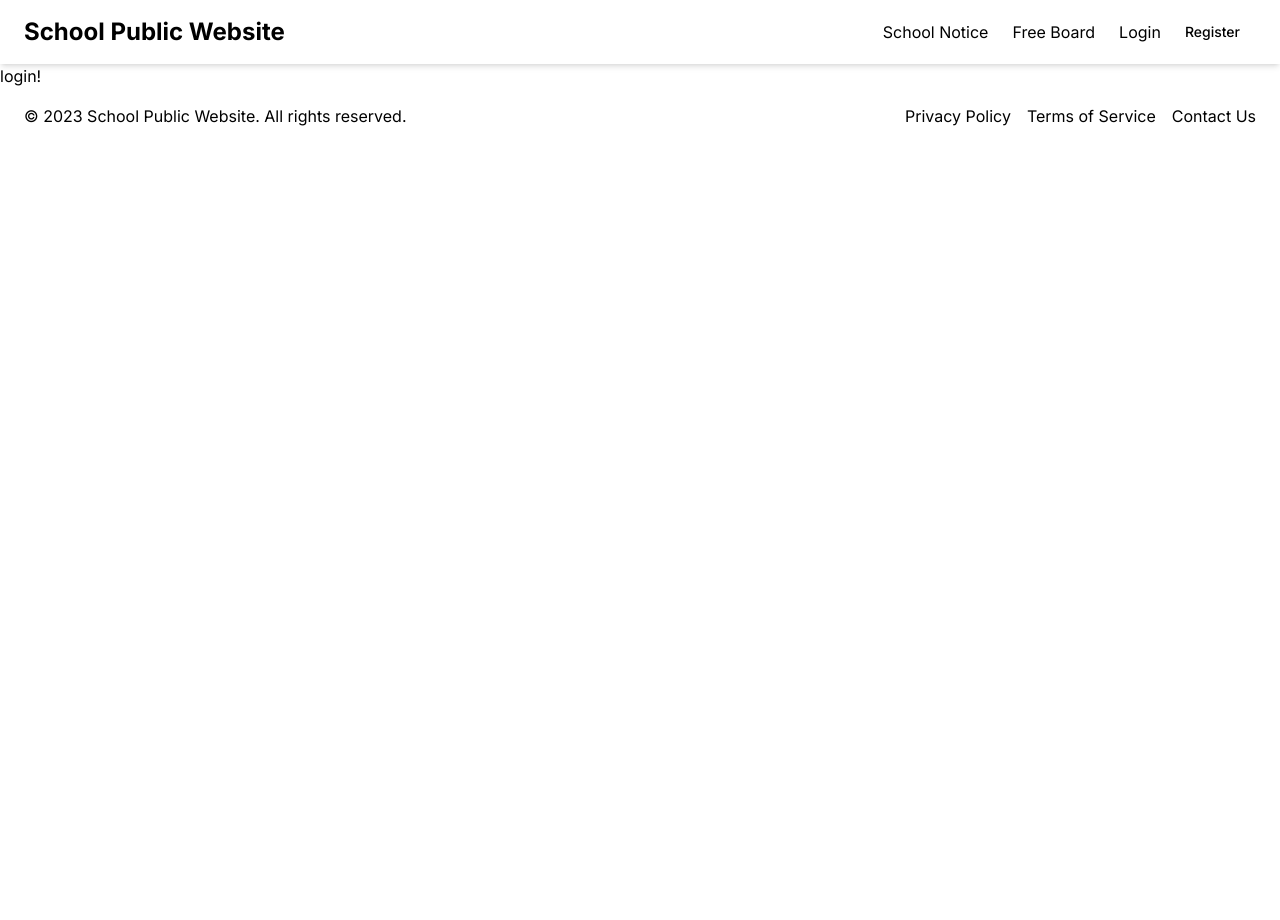
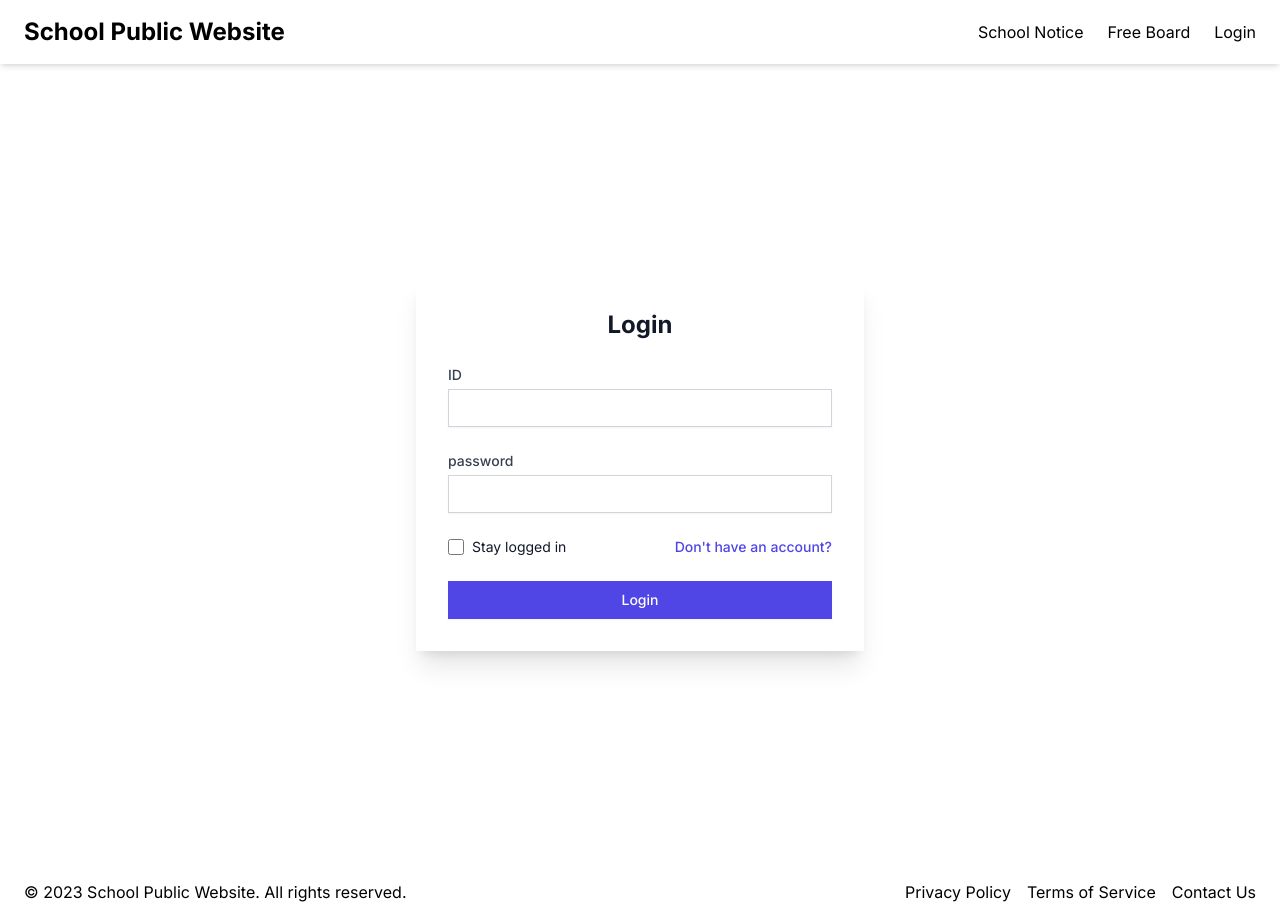
Before and after one commit to CChuYong/WFK-ICT-Nepal-Project, a Next.js app in the folder frontend/: page /login in a window 1280 px wide. Before the commit the page ends 800 px from the top, so only its background shows below. Built offline with nearby package versions, Linux system fonts and the light colour scheme.

Commit message:
로그인화면

```diff
--- a/frontend/app/login/page.js
+++ b/frontend/app/login/page.js
@@ -1,5 +1,63 @@
-export default function Login(){
-    return(
-        <>login!</>
-    )
+export default function Login() {
+    return (
+        <div className="flex items-center justify-center min-h-screen">
+            <div className="w-full max-w-md p-8 space-y-6 bg-white rounded-lg shadow-xl">
+                <h2 className="text-2xl font-bold text-center text-gray-900">Login</h2>
+                <form className="space-y-6">
+                <div>
+                <label htmlFor="email" className="block text-sm font-medium text-gray-700">
+                ID
+            </label>
+            <input
+                id="email"
+                name="email"
+                type="email"
+                autoComplete="email"
+                required
+                className="w-full px-3 py-2 mt-1 text-gray-900 placeholder-gray-500 border border-gray-300 rounded-md shadow-sm focus:outline-none focus:ring-indigo-500 focus:border-indigo-500 sm:text-sm"
+            />
+            </div>
+            <div>
+            <label htmlFor="password" className="block text-sm font-medium text-gray-700">
+                password
+            </label>
+            <input
+                id="password"
+                name="password"
+                type="password"
+                autoComplete="current-password"
+                required
+                className="w-full px-3 py-2 mt-1 text-gray-900 placeholder-gray-500 border border-gray-300 rounded-md shadow-sm focus:outline-none focus:ring-indigo-500 focus:border-indigo-500 sm:text-sm"
+            />
+            </div>
+            <div className="flex items-center justify-between">
+            <div className="flex items-center">
+            <input
+                id="remember-me"
+                name="remember-me"
+                type="checkbox"
+                className="w-4 h-4 text-indigo-600 border-gray-300 rounded focus:ring-indigo-500"
+            />
+                <label htmlFor="remember-me" className="block ml-2 text-sm text-gray-900">
+                Stay logged in
+                </label>
+            </div>
+            <div className="text-sm">
+                <a href="register" className="font-medium text-indigo-600 hover:text-indigo-500">
+                Don't have an account?
+                </a>
+            </div>
+            </div>
+            <div>
+            <button
+                type="submit"
+                className="flex justify-center w-full px-4 py-2 text-sm font-medium text-white bg-indigo-600 border border-transparent rounded-md shadow-sm hover:bg-indigo-700 focus:outline-none focus:ring-2 focus:ring-offset-2 focus:ring-indigo-500"
+            >
+        Login
+            </button>
+            </div>
+            </form>
+        </div>
+    </div>
+    );
 }
--- a/frontend/components/NavigationBar.js
+++ b/frontend/components/NavigationBar.js
@@ -17,13 +17,6 @@ export default function NavigationBar() {
                     <Link href="login" className="hover:underline" prefetch={false}>
                         Login
                     </Link>
-                    <Link
-                        href="#"
-                        className="inline-flex h-8 items-center justify-center rounded-md bg-primary-foreground px-4 text-sm font-medium text-primary transition-colors hover:bg-primary/90 focus-visible:outline-none focus-visible:ring-1 focus-visible:ring-ring disabled:pointer-events-none disabled:opacity-50"
-                        prefetch={false}
-                    >
-                        Register
-                    </Link>
                 </div>
             </nav>
         </div>
```
Also changed, not shown: frontend/app/login/layout.js (line endings or trailing spaces).
